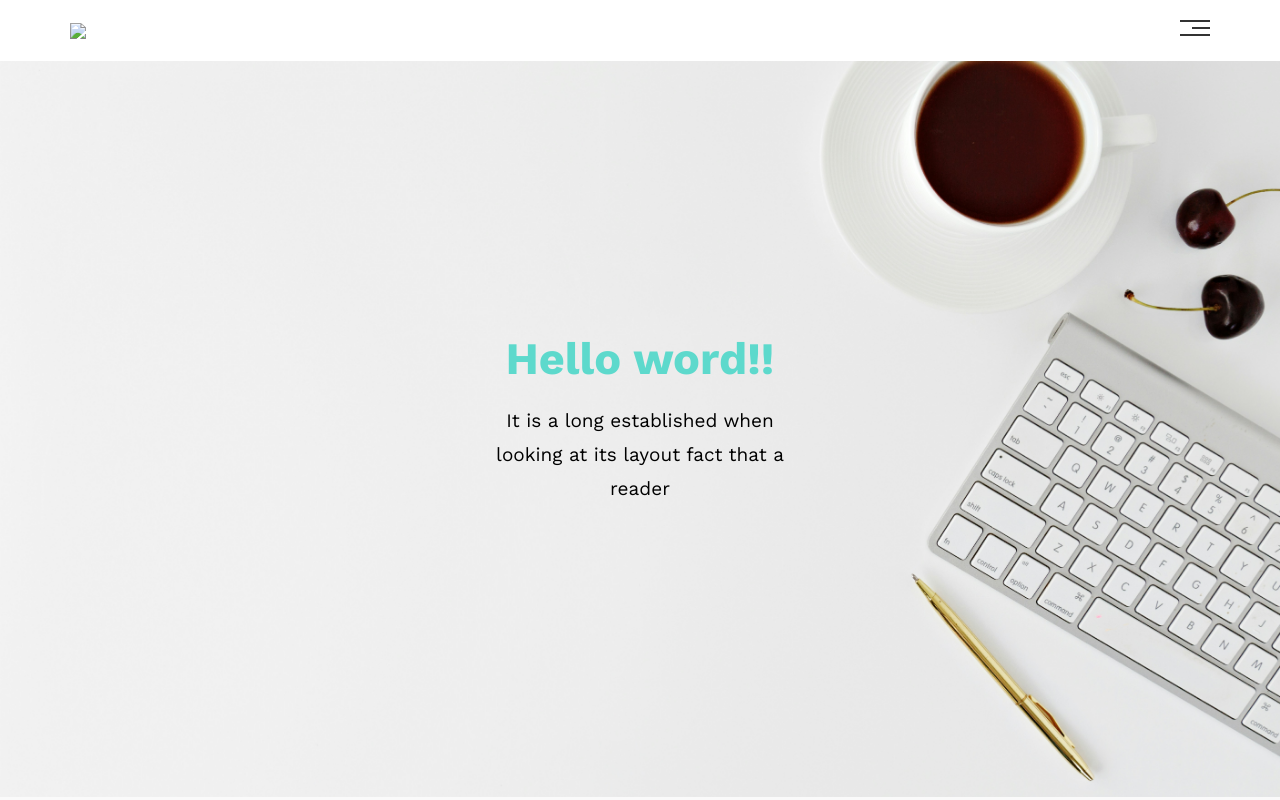
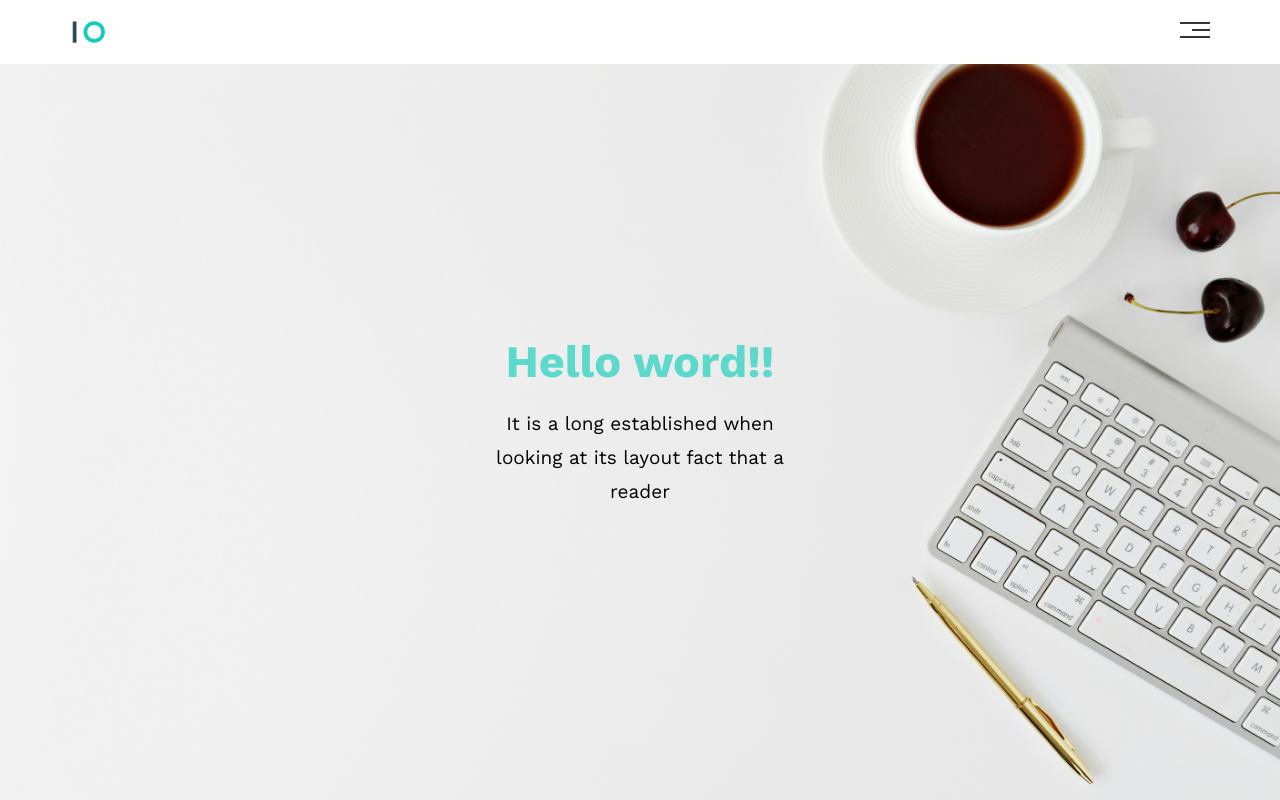
Before and after one commit to Shatha492002/Tamplate_one_html-css, a plain HTML site: page index.html in a window 1280 px wide. Shown: the top 800 px of the page. Drawn offline with nearby package versions, Linux system fonts and the light colour scheme.

Commit message:
modified index.html

```diff
--- a/index.html
+++ b/index.html
@@ -29,7 +29,7 @@
      <!-- Start header -->
         <div class="header">
             <div class="container">
-                <img class="logo" src="imges/logo.png">
+                <img class="logo" src="images/logo.png">
                 <div class="link">
                     <span class="icon">
                         <span></span>
```
